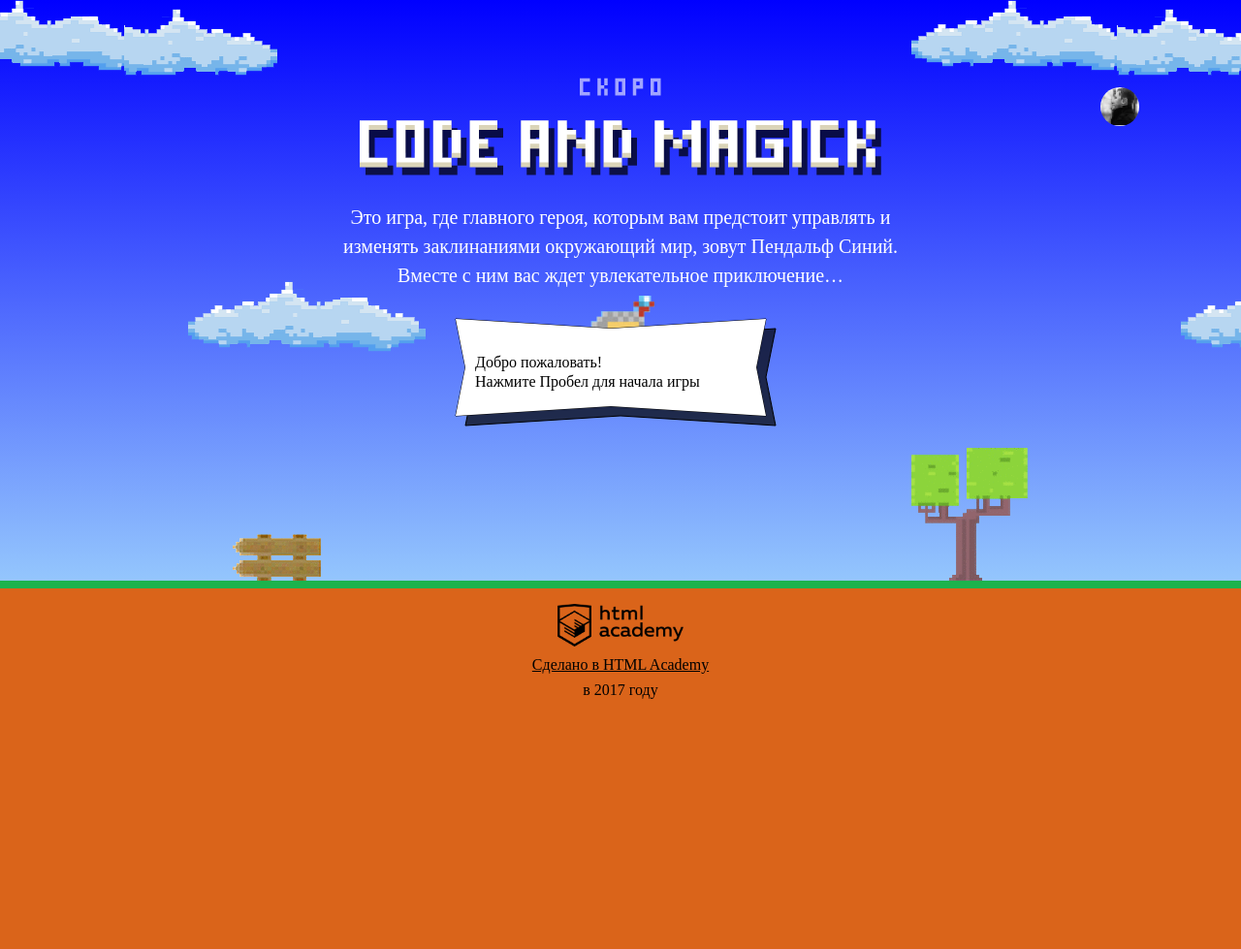
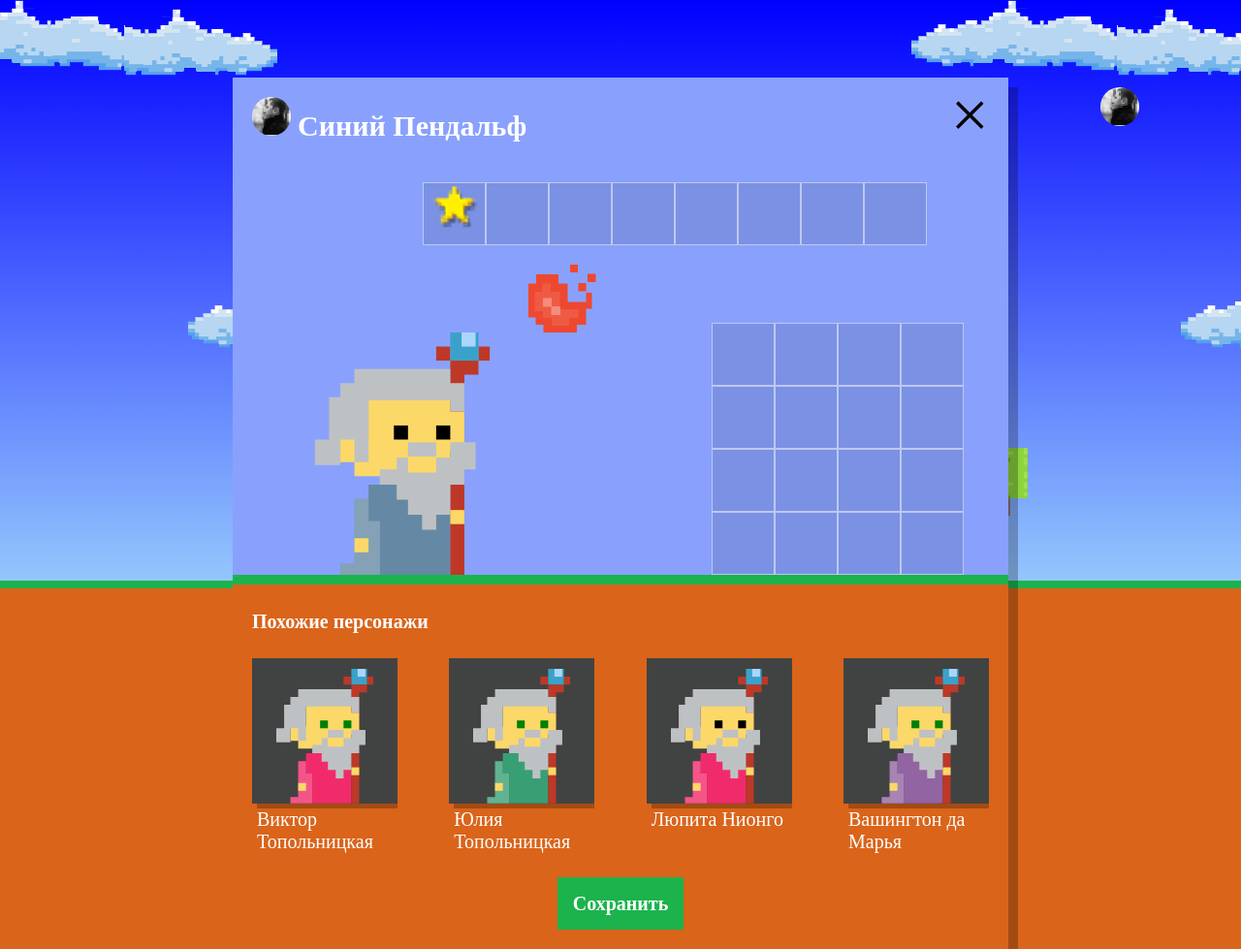
Before and after one commit to Inkrust865/984707-code-and-magick-20, a website: page index.html in a window 1280 px wide. Shown: the whole page at 97% size. Before the commit the page ends 800 px from the top, so only its background shows below. Drawn offline with Linux system fonts and the light colour scheme; a web font is replaced by a local one.

Commit message:
Добавляет выполнение задания

```diff
--- a/index.html
+++ b/index.html
@@ -201,6 +201,7 @@
     return height / 3 - getWizardHeight(wizardWidth);
   };
 </script>
+<script src="js/setup.js"></script>
 <script src="js/stat.js"></script>
 <script src="js/game.js"></script>
 
--- /dev/null
+++ b/js/setup.js
@@ -0,0 +1,57 @@
+'use strict';
+
+var WIZARD_NAMES = ['Иван', 'Хуан Себастьян', 'Мария', 'Кристоф', 'Виктор', 'Юлия', 'Люпита', 'Вашингтон'];
+var WIZARD_SURNAMES = ['да Марья', 'Верон', 'Мирабелла', 'Вальц', 'Онопко', 'Топольницкая', 'Нионго', 'Ирвинг'];
+var WIZARD_COAT_COLOR = ['rgb(101, 137, 164)', 'rgb(241, 43, 107)', 'rgb(146, 100, 161)', 'rgb(56, 159, 117)', 'rgb(215, 210, 55)', 'rgb(0, 0, 0)'];
+var WIZARD_EYES_COLOR = ['black', 'red', 'blue', 'yellow', 'green'];
+var WIZARDS_COUNT = 4;
+
+var userDialog = document.querySelector('.setup');
+userDialog.classList.remove('hidden');
+var similarListElement = document.querySelector('.setup-similar-list');
+var similarWizardTemplate = document.querySelector('#similar-wizard-template')
+  .content
+  .querySelector('.setup-similar-item');
+
+var getRandomIndex = function (array) {
+  return Math.floor(Math.random() * array.length);
+};
+
+var getRandomName = function (wizardIndex) {
+  var indexName = getRandomIndex(WIZARD_NAMES);
+  var indexSurname = getRandomIndex(WIZARD_SURNAMES);
+  Wizards[wizardIndex].name = WIZARD_NAMES[indexName] + ' ' + WIZARD_SURNAMES[indexSurname];
+  return Wizards[wizardIndex].name;
+};
+
+var getRandomCoatColor = function (wizardIndex) {
+  var indexCoatColor = getRandomIndex(WIZARD_COAT_COLOR);
+  Wizards[wizardIndex].coatColor = WIZARD_COAT_COLOR[indexCoatColor];
+  return Wizards[wizardIndex].coatColor;
+};
+
+var getRandomEyesColor = function (wizardIndex) {
+  var indexEyesColor = getRandomIndex(WIZARD_EYES_COLOR);
+  Wizards[wizardIndex].eyesColor = WIZARD_EYES_COLOR[indexEyesColor];
+  return Wizards[wizardIndex].eyesColor;
+};
+
+var renderWizard = function (wizard) {
+  var wizardElement = similarWizardTemplate.cloneNode(true);
+
+  wizardElement.querySelector('.setup-similar-label').textContent = getRandomName(wizard);
+  wizardElement.querySelector('.wizard-coat').style.fill = getRandomCoatColor(wizard);
+  wizardElement.querySelector('.wizard-eyes').style.fill = getRandomEyesColor(wizard);
+
+  return wizardElement;
+};
+
+var fragment = document.createDocumentFragment();
+for (var i = 0; i < WIZARDS_COUNT; i++) {
+  var Wizards = [];
+  Wizards[i] = {};
+  fragment.appendChild(renderWizard(i));
+}
+similarListElement.appendChild(fragment);
+
+userDialog.querySelector('.setup-similar').classList.remove('hidden');
```
